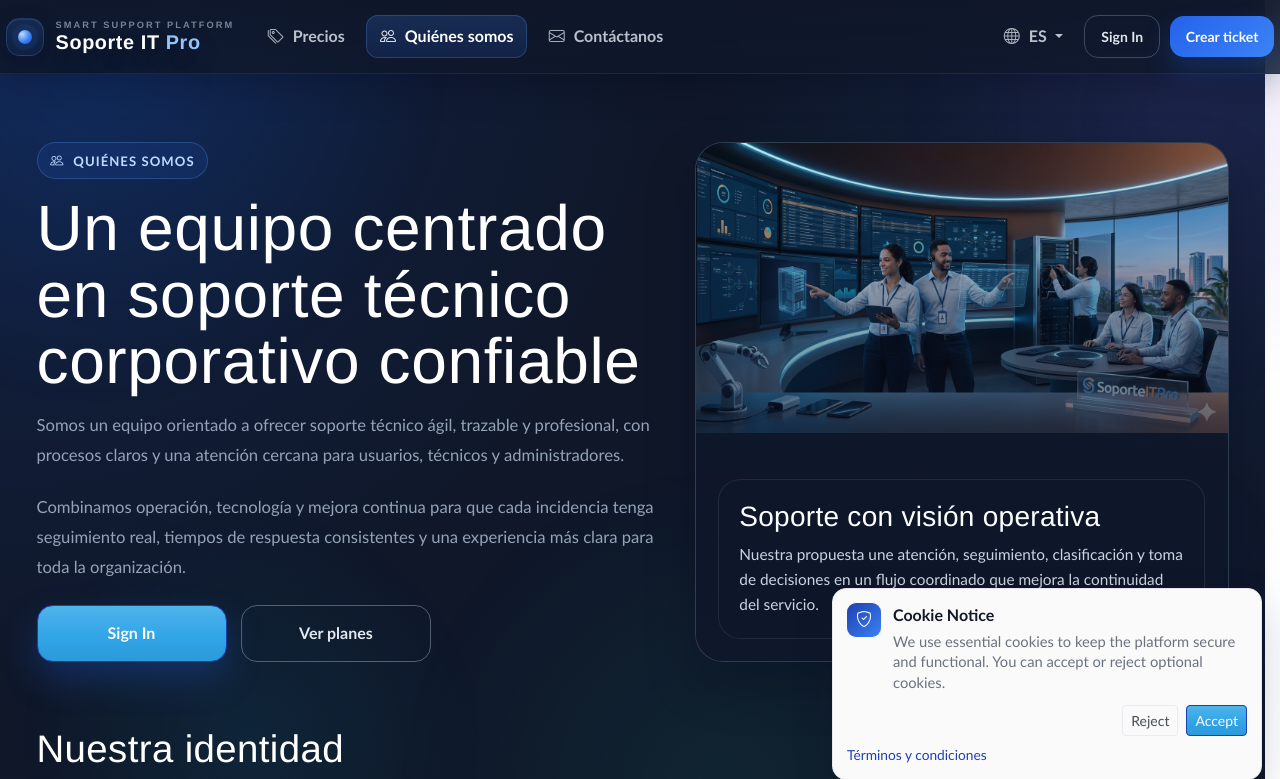
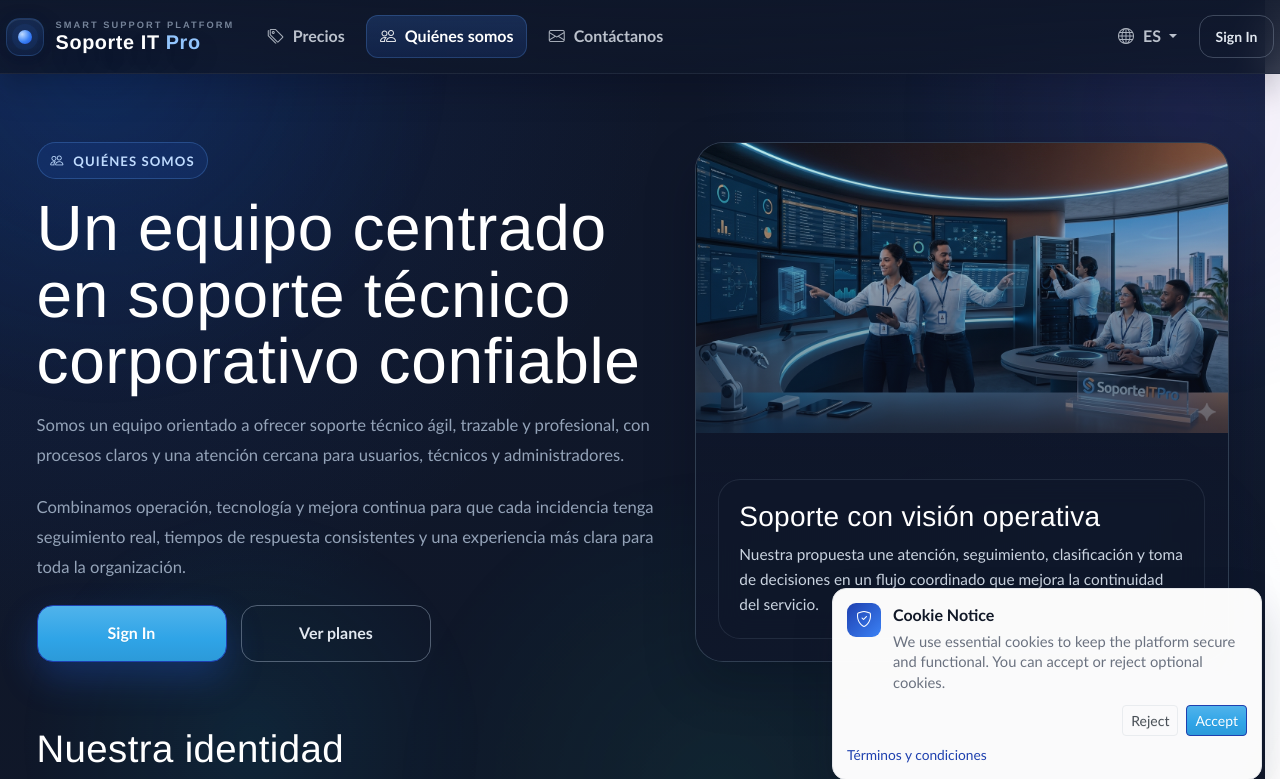
Before and after one commit to bryanzs1/sistema-soporte-tecnico, a Flask app: page /quienes-somos in a window 1280 px wide. Shown: the top 779 px of the page. Run offline with Flask 3, Linux system fonts and the light colour scheme; some libraries are stand-ins or nearby versions.

Commit message:
Quita boton Crear ticket de la barra de navegacion

```diff
--- a/app/templates/base.html
+++ b/app/templates/base.html
@@ -49,11 +49,6 @@
           </ul>
           <ul class="navbar-nav ms-auto app-nav-actions app-shell-actions">
             {% if current_user.is_authenticated %}
-              <li class="nav-item d-flex align-items-center me-2 mb-2 mb-lg-0">
-                <a class="btn btn-sm app-primary-action" href="{{ url_for('tickets.create_ticket') }}">
-                  {{ _('Create Ticket') }}
-                </a>
-              </li>
               <!-- User Dropdown Menu -->
               <li class="nav-item dropdown">
                 <a class="nav-link dropdown-toggle d-flex align-items-center app-nav-link app-user-toggle" href="#" role="button" data-bs-toggle="dropdown" aria-expanded="false">
@@ -133,7 +128,6 @@
               </li>
               <li class="nav-item d-flex align-items-center nav-guest-actions">
                 <a class="btn btn-sm app-secondary-action" href="#loginModal" data-bs-toggle="modal" data-bs-target="#loginModal">{{ _('Sign In') }}</a>
-                <a class="btn btn-sm app-primary-action" href="#loginModal" data-bs-toggle="modal" data-bs-target="#loginModal">{{ _('Create Ticket') }}</a>
               </li>
             {% endif %}
           </ul>
```
